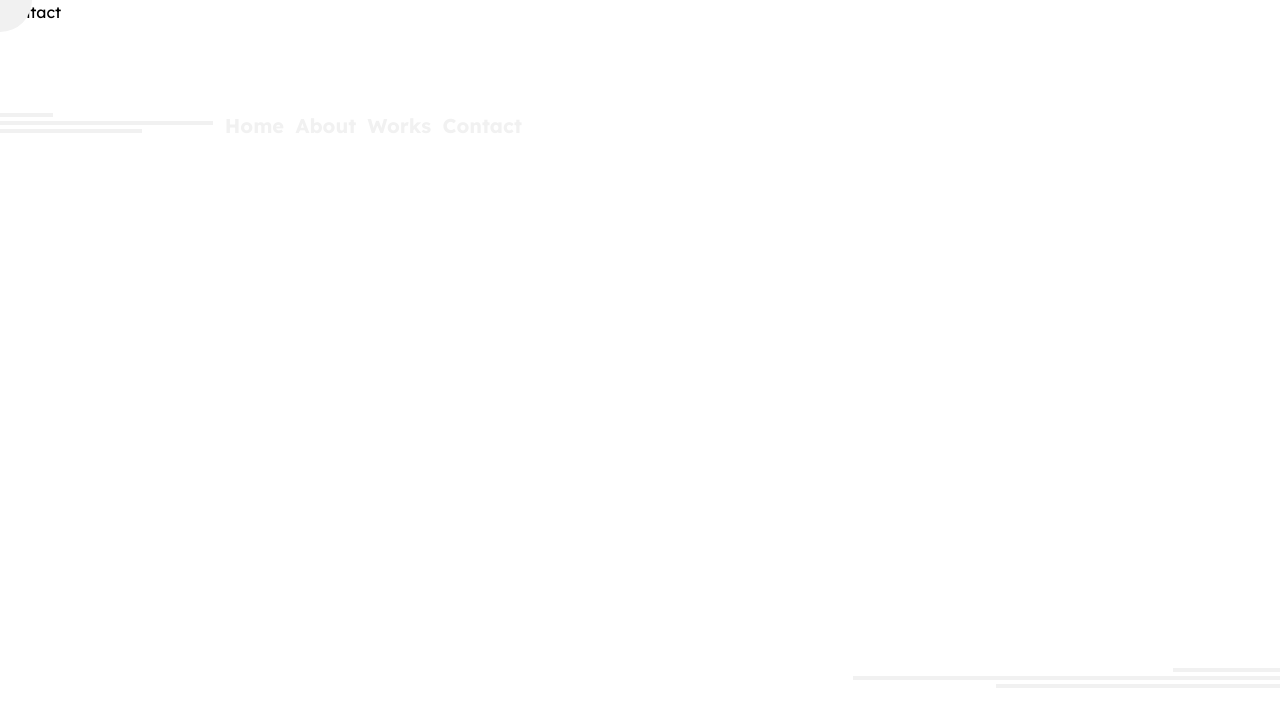
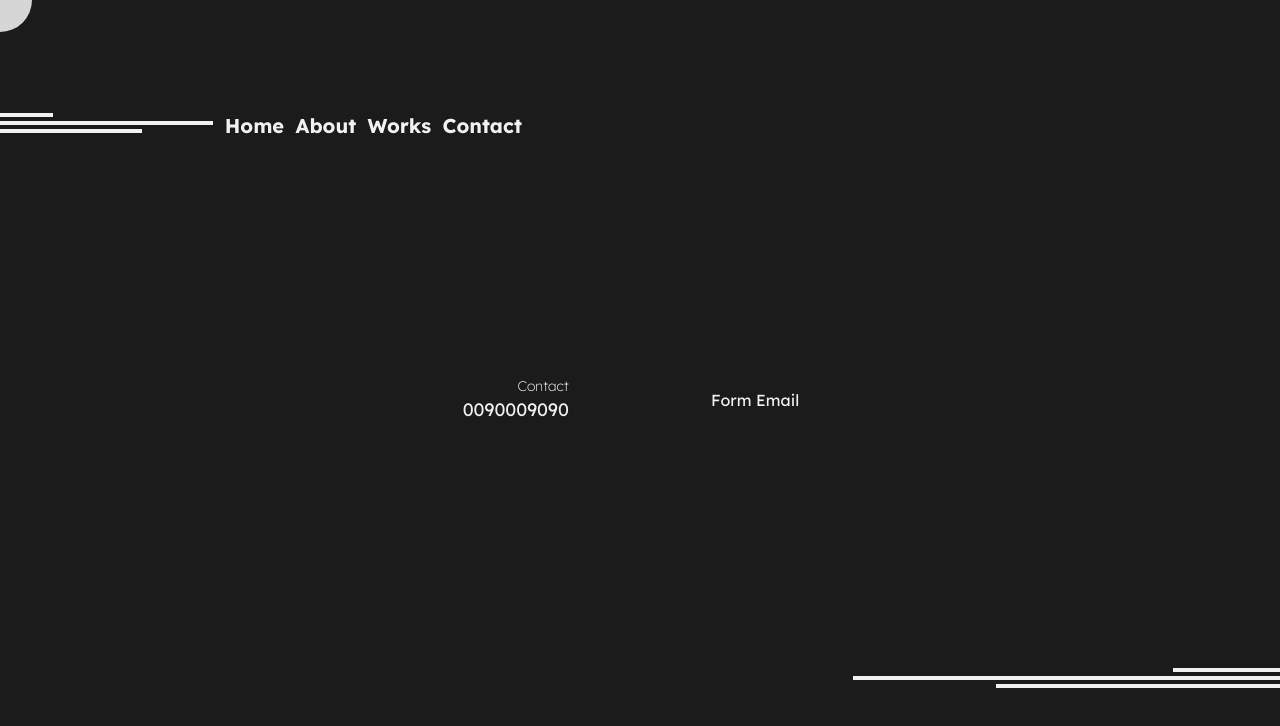
Before and after one commit to euxzy/euxzy, a React (Create React App) app: page /contact in a window 1280 px wide. Shown: the top 726 px of the page. Built offline with nearby package versions, Linux system fonts and the light colour scheme; the HTML template or start-up script is replaced by a standard one.

Commit message:
update contact

```diff
--- a/src/components/Contact.jsx
+++ b/src/components/Contact.jsx
@@ -1,5 +1,17 @@
 import React from 'react';
 
 export default function Contact() {
-  return <div>Contact</div>;
+  return (
+    <div className="flex h-screen w-full items-center justify-evenly bg-secondary-dark text-primary-light">
+      <div className="w-1/3 text-right">
+        <div>
+          <h4 className="text-sm font-extralight">Contact</h4>
+          <h3 className="text-lg font-normal">0090009090</h3>
+        </div>
+      </div>
+      <div className="w-1/3">
+        <div>Form Email</div>
+      </div>
+    </div>
+  );
 }
```
